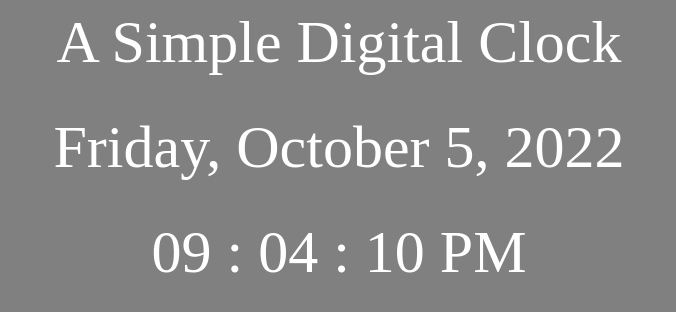
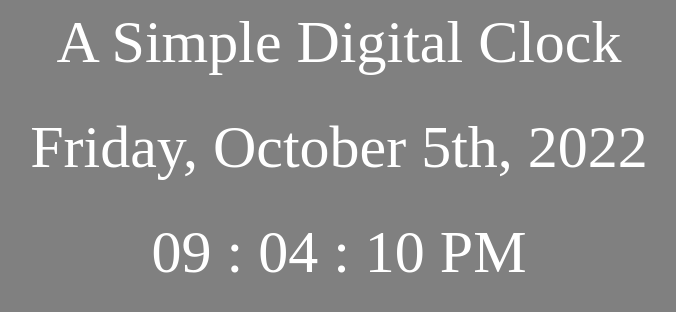
Before and after one commit to MasonFraley/newclockapp, a plain HTML site: page index.html in a window 1280 px wide. Shown: the whole page, without its empty margins (301-977 px from the left). Drawn offline with Linux system fonts and the light colour scheme.

Commit message:
day suffix added

```diff
--- a/clock.js
+++ b/clock.js
@@ -52,6 +52,23 @@ function calendarDate() {
     document.getElementById("day").innerHTML = day
     document.getElementById("month").innerHTML = monthName2;
     document.getElementById("weekday").innerHTML = weekday2;
+
+    var suffix;
+
+    if (day == 1) {
+        suffix = "st"
+    }
+    if (day == 2) {
+        suffix = "nd"
+    }
+    if (day == 3) {
+        suffix = "rd"
+    } else {
+        suffix = "th"
+    }
+
+    document.getElementById("suffix").innerHTML = suffix
+
 }
 
 setInterval(clock, 10);
--- a/index.html
+++ b/index.html
@@ -13,7 +13,7 @@
     <div class="calendar">
         <span id="weekday"></span>,
         <span id="month"></span>
-        <span id="day"></span>,
+        <span id="day"></span><span id="suffix"></span>,
         <span id="year"></span>
     </div>
     <br><br>
```
